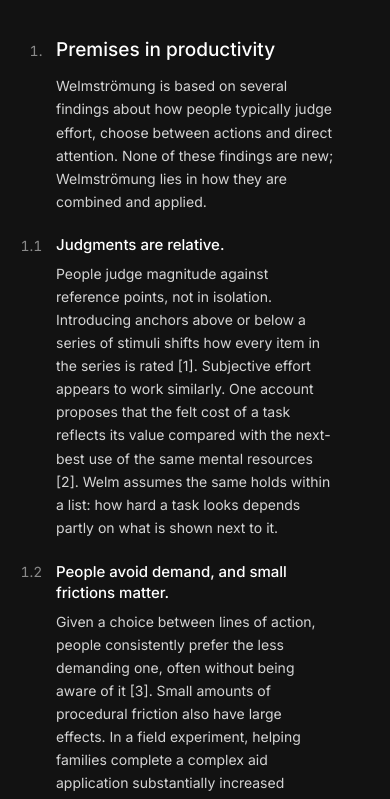
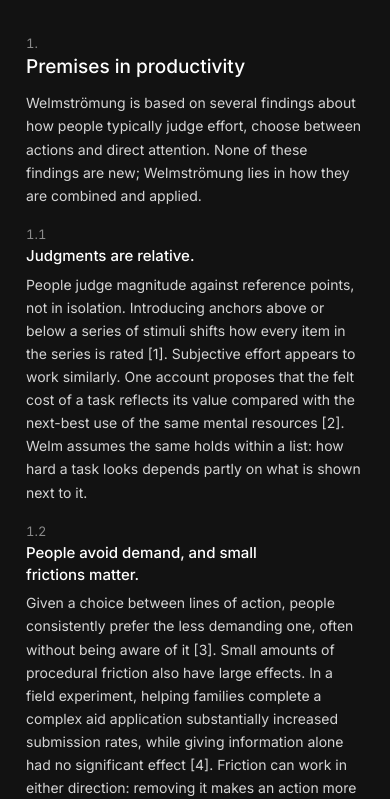
Before and after one commit to jerrysichang/welm-website, a plain HTML site: page index.html in a window 390 px wide. Shown: the part 218-1017 px from the top of the page. Drawn offline with Linux system fonts and the light colour scheme.

Commit message:
Fix mobile layout: move section numbers above headings and restore margins (#7)
Co-authored-by: Cursor Agent <cursoragent@cursor.com>
Co-authored-by: jerrysichang <jerrysichang@users.noreply.github.com>

```diff
--- a/styles.css
+++ b/styles.css
@@ -1268,7 +1268,7 @@ html:has(body.essay-page) {
 
 @media (max-width: 600px) {
   .essay-layout {
-    width: min(480px, calc(100% - 7rem));
+    width: calc(100% - 2 * var(--container-padding));
     margin-left: auto;
     margin-right: auto;
   }
@@ -1281,6 +1281,25 @@ html:has(body.essay-page) {
   .marks__icon {
     width: 60px;
     height: 60px;
+  }
+
+  /* Move numbers above headings on mobile */
+  .essay-num {
+    position: static;
+    display: block;
+    margin-bottom: 0.25rem;
+    font-size: 0.8125rem;
+  }
+
+  .essay__body h2 .essay-num,
+  .essay__body h3 .essay-num {
+    top: auto;
+  }
+
+  .essay__body h2,
+  .essay__body h3 {
+    display: flex;
+    flex-direction: column;
   }
 }
 
```
